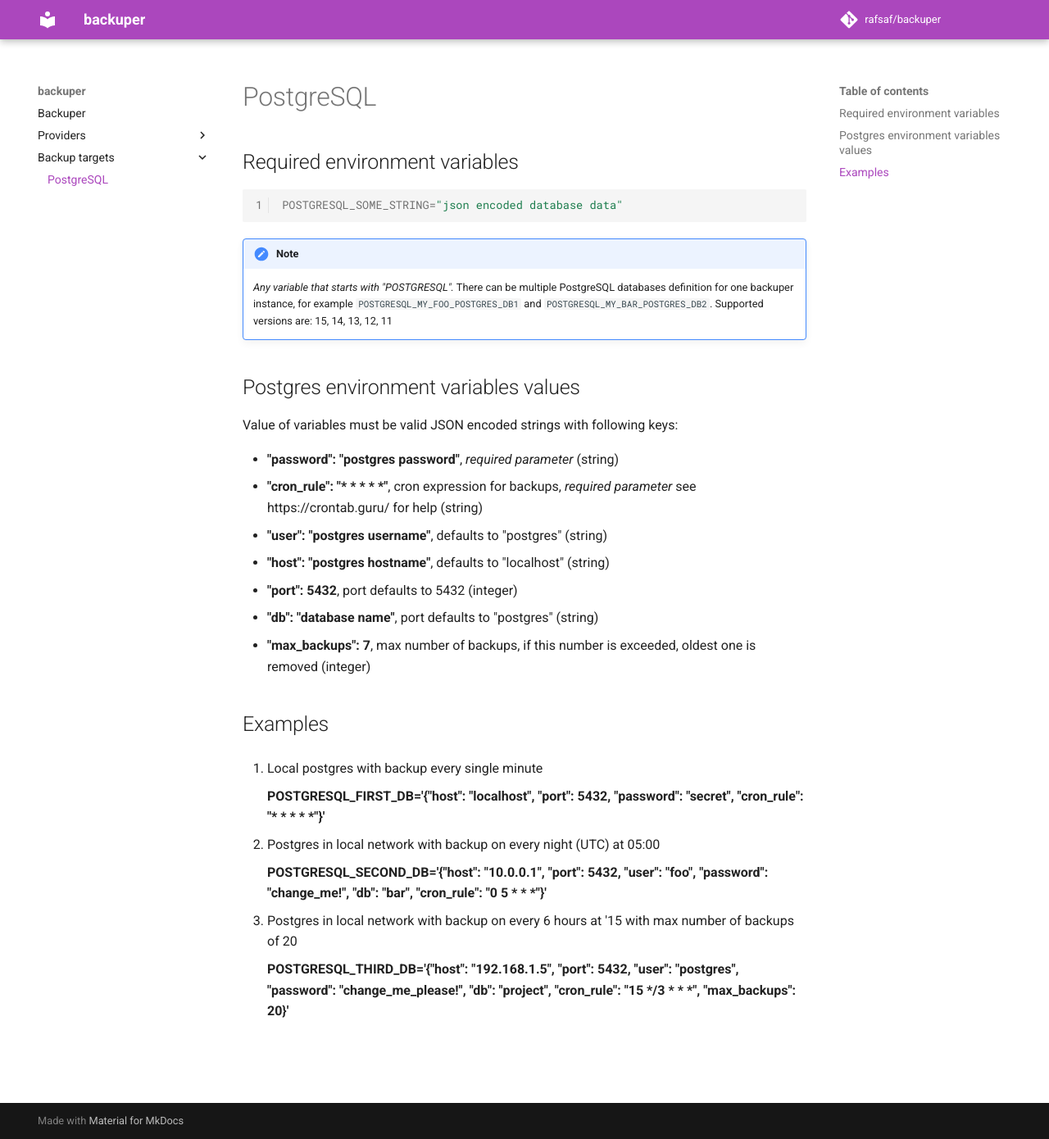
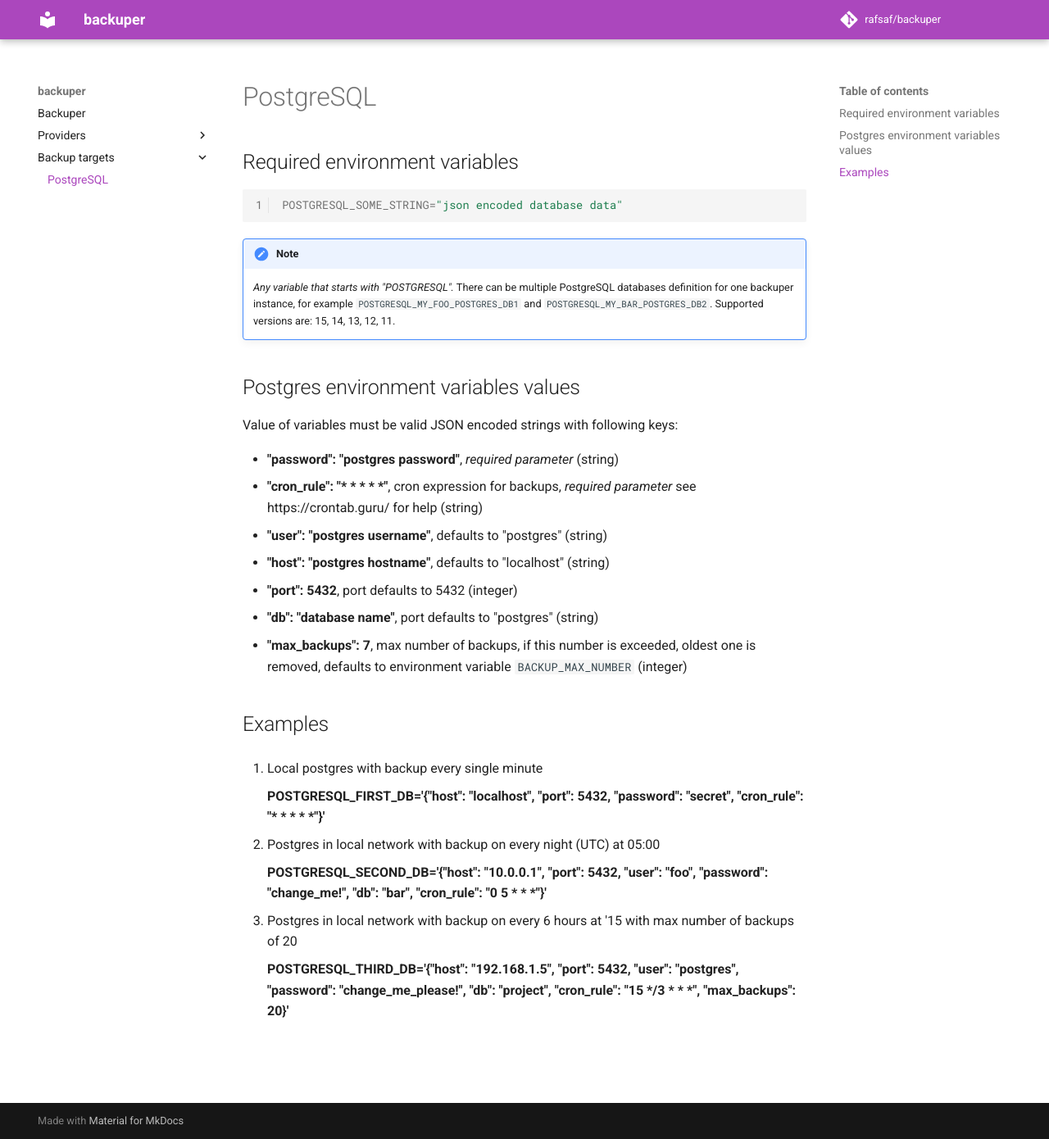
Before and after one commit to rafsaf/ogion, an MkDocs documentation site: the page built from docs/backup_targets/postgresql.md, in a window 1280 px wide and 1390 px high. Shown: the whole window at 82% size. Built offline with MkDocs 1.6.1 and Material for MkDocs 9.7.7, drawn with Linux system fonts in a browser that asks for light colours; comment, search, counter and statistics services are not loaded.

Commit message:
small tweaks postgresql.md

````diff
--- a/docs/backup_targets/postgresql.md
+++ b/docs/backup_targets/postgresql.md
@@ -9,7 +9,7 @@
 ```
 
 !!! note
-    *Any variable that starts with "POSTGRESQL".* There can be multiple PostgreSQL databases definition for one backuper instance, for example `POSTGRESQL_MY_FOO_POSTGRES_DB1` and `POSTGRESQL_MY_BAR_POSTGRES_DB2`. Supported versions are: 15, 14, 13, 12, 11
+    *Any variable that starts with "POSTGRESQL".* There can be multiple PostgreSQL databases definition for one backuper instance, for example `POSTGRESQL_MY_FOO_POSTGRES_DB1` and `POSTGRESQL_MY_BAR_POSTGRES_DB2`. Supported versions are: 15, 14, 13, 12, 11.
 
 
 ## Postgres environment variables values
@@ -22,7 +22,7 @@
 - **"host": "postgres hostname"**, defaults to "localhost" (string)
 - **"port": 5432**, port defaults to 5432 (integer)
 - **"db": "database name"**, port defaults to "postgres" (string)
-- **"max_backups": 7**, max number of backups, if this number is exceeded, oldest one is removed (integer)
+- **"max_backups": 7**, max number of backups, if this number is exceeded, oldest one is removed, defaults to environment variable `BACKUP_MAX_NUMBER` (integer)
 
 
 
````
